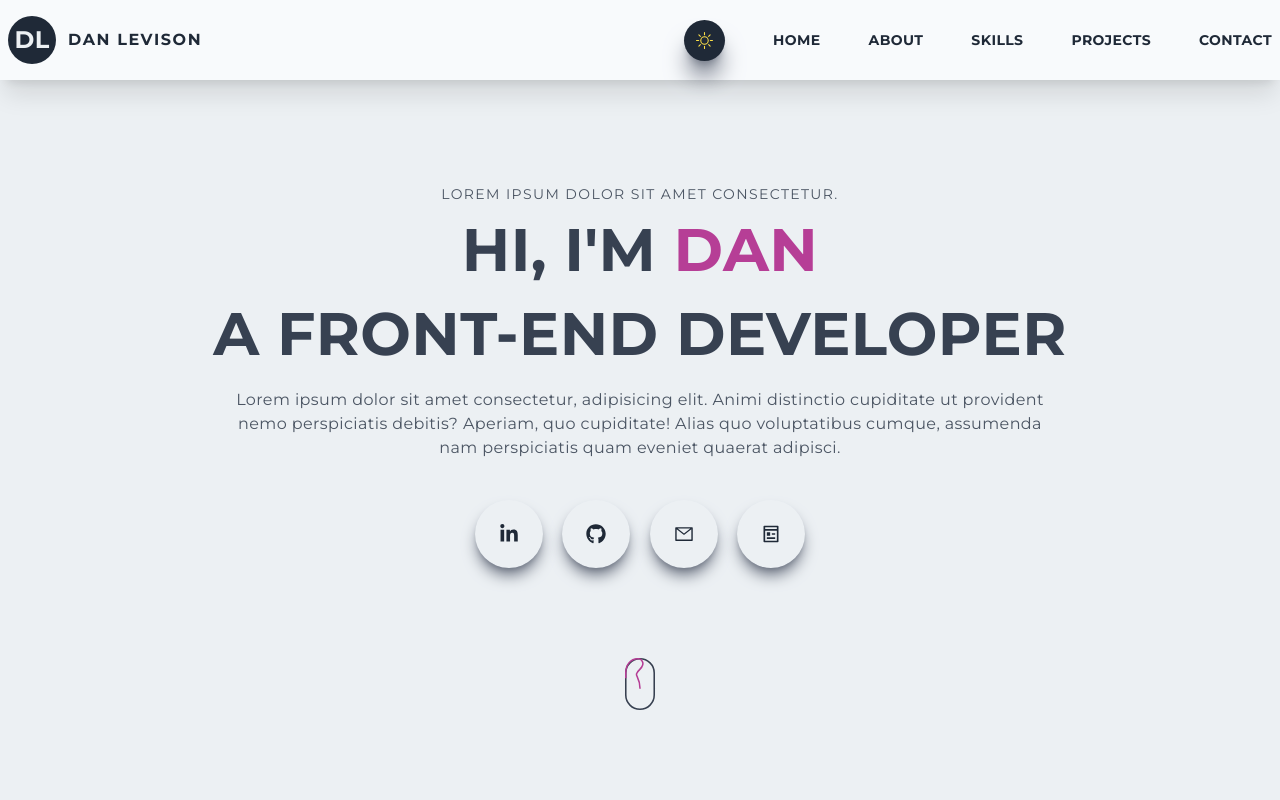
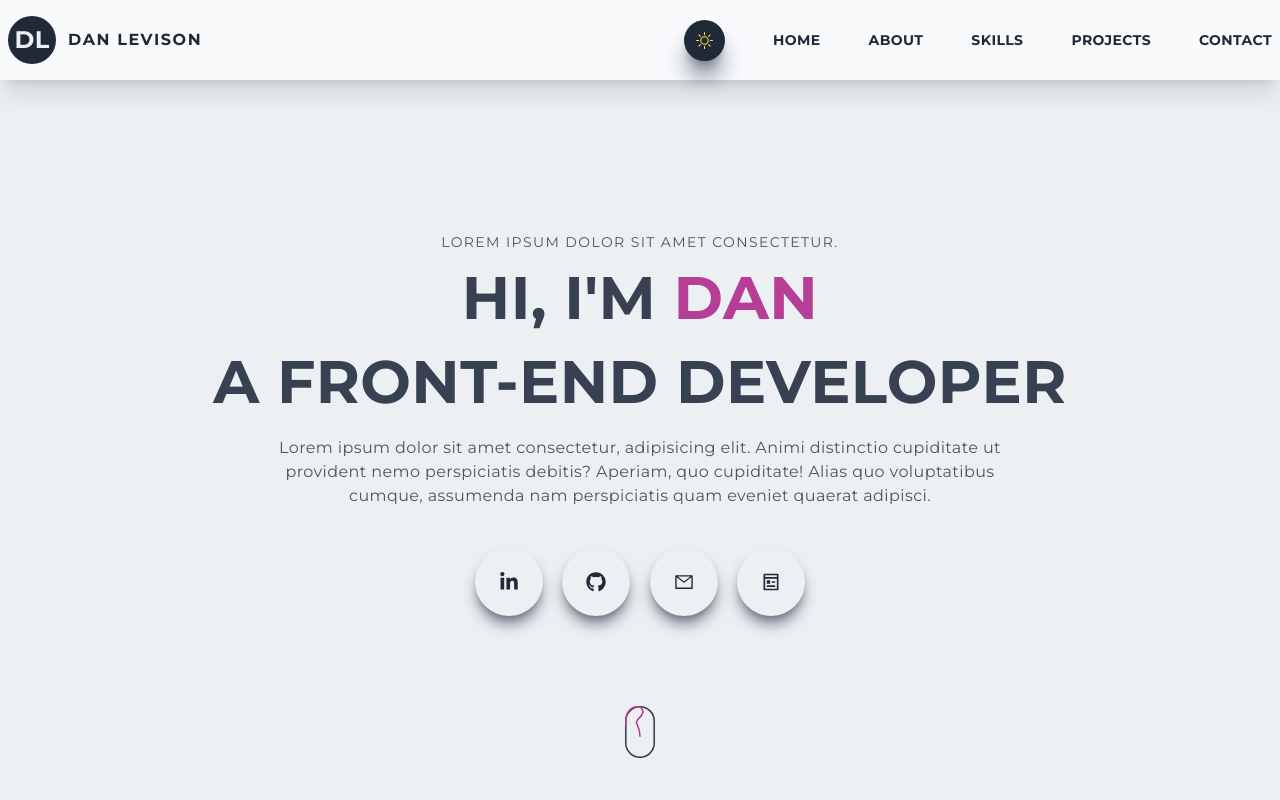
Before and after one commit to danlevison/portfolio, a Next.js app: page / in a window 1280 px wide. Shown: the top 800 px of the page. Built offline with nearby package versions, Linux system fonts and the light colour scheme.

Commit message:
fix: mobile padding

```diff
--- a/src/app/page.js
+++ b/src/app/page.js
@@ -6,7 +6,7 @@ import Contact from "@/components/Contact";
 
 export default function Home() {
   return (
-      <main className="min-h-screen flex flex-col items-center justify-between sm:p-12 p-24">
+      <main className="min-h-screen flex flex-col items-center justify-between px-12 py-32 xs:py-24 sm:p-24">
         <Main />
         <About />
         <Skills />
```
